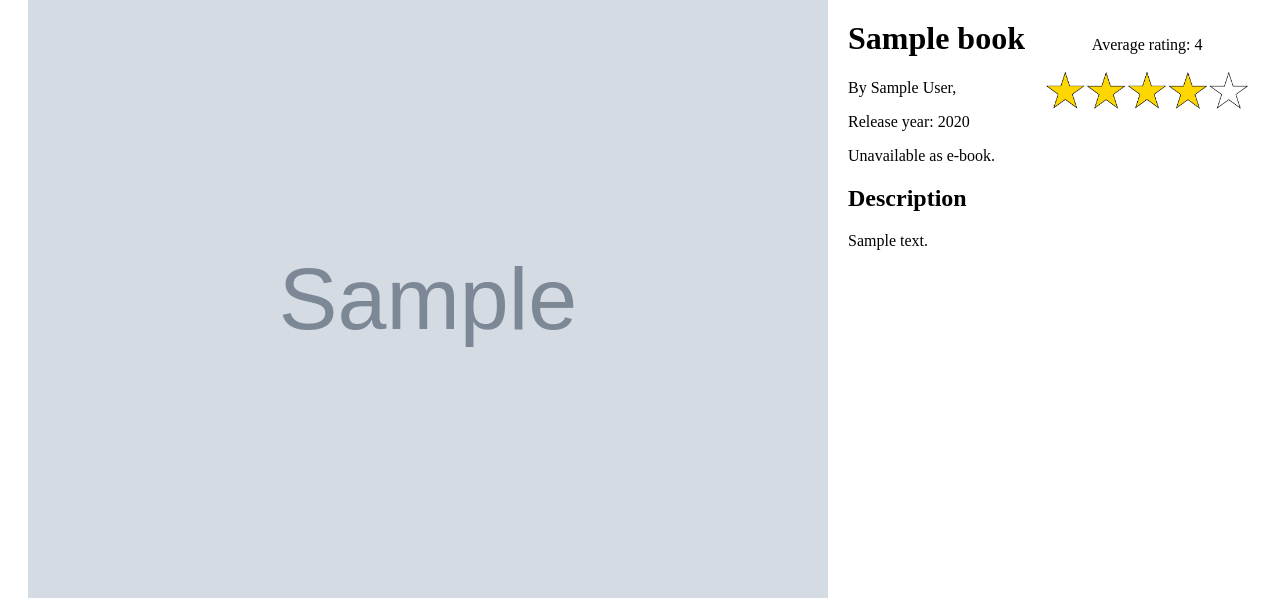
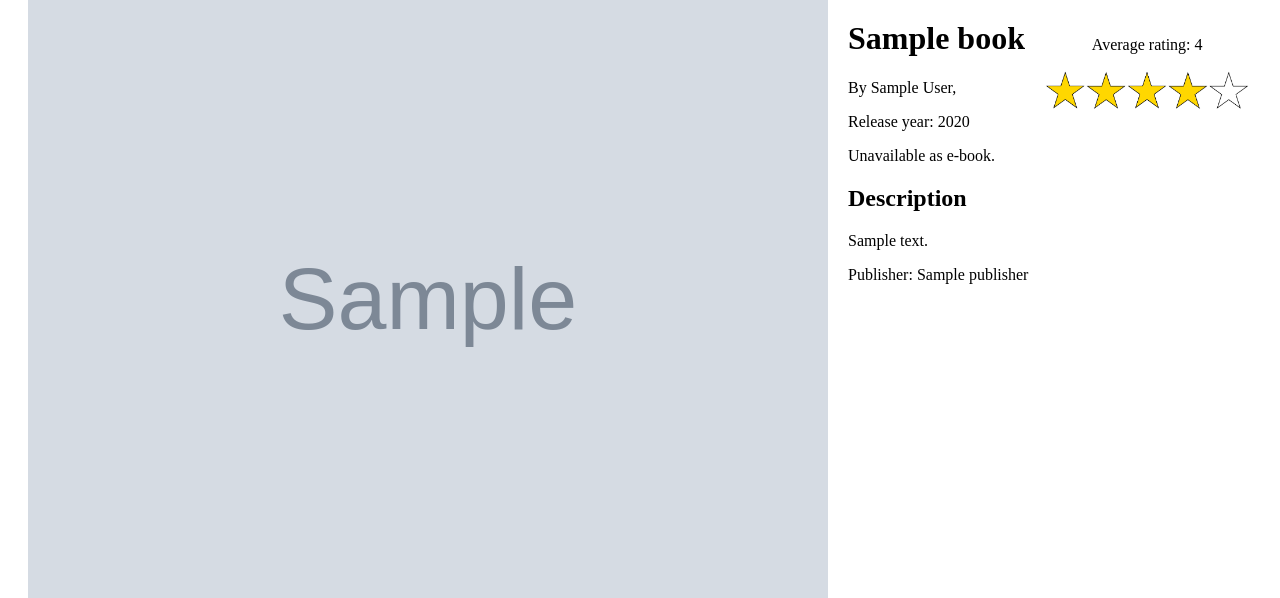
Before and after one commit to SpoicyStick/235-Book-Website, a Flask app: template library/templates/book_info.html in a window 1280 px wide. Shown: the part 137-735 px from the top of the page. Run offline with Flask 2, Linux system fonts and the light colour scheme; the template is opened without the code that fills it: most values are stand-ins (such as "Sample title", 1, 10 or a date in 2020); grey boxes marked "Sample" are stand-in pictures.

Commit message:
added publisher info

```diff
--- a/library/templates/book_info.html
+++ b/library/templates/book_info.html
@@ -22,9 +22,8 @@
                     <div class="rating-star" style="width: calc(20% * {{ book.average_rating }})">
                         <img src="{{ url_for('static', filename='images/stars.png') }}" alt="{{ book.average_rating }}" title="{{ book.average_rating }}">
                     </div>
+                </div>
 
-
-                </div>
 
                 <h1>{{ book.title }}</h1>
                 <p>By
@@ -53,18 +52,17 @@
             {% else %}
                 <p>Unavailable as e-book.</p>
             {% endif %}
-            <div class = 'book-description'>
-                <h2>Description</h2>
-                <p>{{ book.description }}</p>
-            </div>
+
+
+            <h2>Description</h2>
+            <p>{{ book.description }}</p>
+
+            <p>Publisher: {{book.publisher.name}}</p>
+
+
 
         </div>
     </div>
-
-
-
-
-
 
 </body>
 
```
